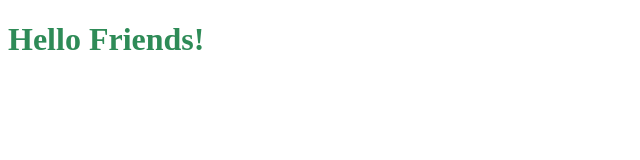
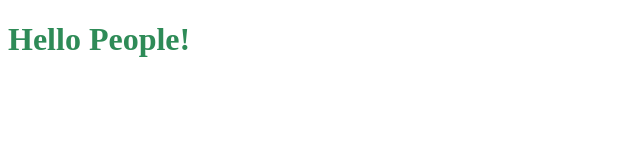
Before and after one commit to mSigson/cuddly-happiness, a plain HTML site: page index.html in a window 1280 px wide. Shown: the full height of the page, 0-640 px from the left. Drawn offline with Linux system fonts and the light colour scheme.

Commit message:
changed h1 text

```diff
--- a/index.html
+++ b/index.html
@@ -8,6 +8,6 @@
   <link rel="stylesheet" href="./style/style.css">
 </head>
 <body>
-  <h1>Hello Friends!</h1>
+  <h1>Hello People!</h1>
 </body>
 </html>
```
